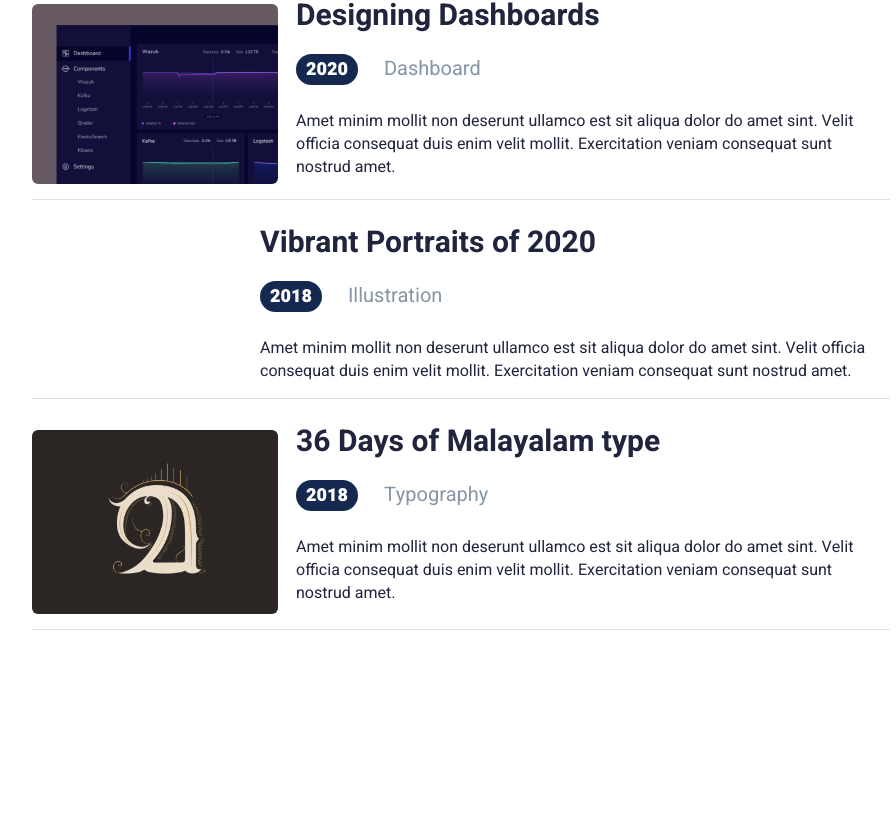
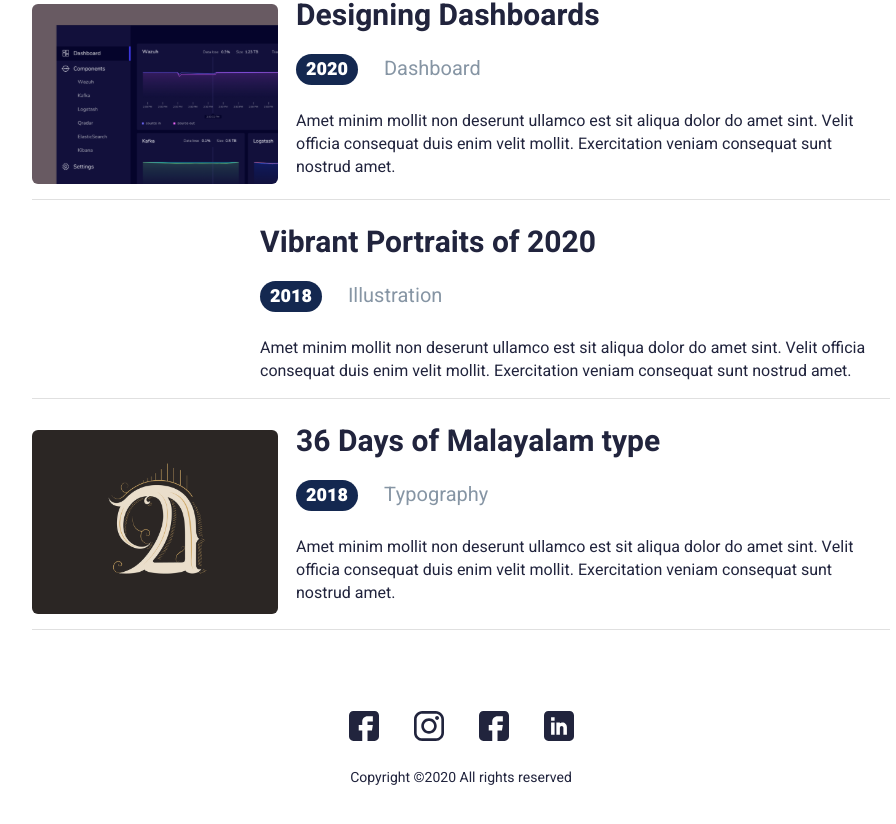
Before and after one commit to moronkids/Rakamin, a React (Create React App) app: page / in a window 1280 px wide. Shown: the part 1104-1928 px from the top of the page, without its empty margins (179-1075 px from the left). Before the commit the page ends 1765 px from the top, so only its background shows below. Built offline with nearby package versions, Linux system fonts and the light colour scheme.

Commit message:
feat: footer

```diff
--- a/src/assets/scss/landing/_footer.scss
+++ b/src/assets/scss/landing/_footer.scss
@@ -0,0 +1,44 @@
+.footer {
+    display: flex;
+    align-items: center;
+    justify-content: center;
+    padding: 50px 0px 26px 0px;
+    &__wrap-icons {
+        display: grid;
+        grid-template-columns: 30px 30px 30px 30px;
+        grid-column-gap: 35px;
+        & .icon {
+            &__fb {
+                background-image: url("../../img/icons/fb.svg");
+                width: 30px;
+                height: 30px;
+            }
+            &__ig {
+                @extend .icon__fb;
+                background-image: url("../../img/icons/insta.svg");
+            }
+            &__twitter {
+                @extend .icon__fb;
+                background-image: url("../../img/icons/fb.svg");
+            }
+            &__linkedin {
+                @extend .icon__fb;
+                background-image: url("../../img/icons/Linkedin.svg");
+            }
+        }
+    }
+}
+.copyright {
+    font-family: Heebo;
+    font-style: normal;
+    font-weight: normal;
+    font-size: 14px;
+    line-height: 21px;
+    /* identical to box height */
+
+    text-align: center;
+
+    /* Dark */
+    margin-bottom: 54px;
+    color: #21243d;
+}
--- a/src/components/landingPage/index.jsx
+++ b/src/components/landingPage/index.jsx
@@ -2,6 +2,7 @@ import React from 'react';
 import Section1 from 'components/landingPage/parts/section1';
 import Section2 from 'components/landingPage/parts/section2';
 import Section3 from 'components/landingPage/parts/section3';
+import Footer from 'components/landingPage/parts/footer';
 
 function index() {
     return (
@@ -13,6 +14,9 @@ function index() {
             <div className="landing__container">
                 <Section3 />
             </div>
+            <div className="landing__container">
+                <Footer />
+            </div>
         </div>
     );
 }
--- a/src/components/landingPage/parts/footer.jsx
+++ b/src/components/landingPage/parts/footer.jsx
@@ -2,11 +2,27 @@ import React from 'react';
 
 function footer() {
     return (
-        <div>
-            <div className="df">
-                <h1 className="" />
+        <>
+            <div className="footer">
+                <div className="footer__wrap-icons">
+                    <a href="https://id.linkedin.com/in/sulistyo-ardani-a30059179">
+                        <div className="icon__fb" />
+                    </a>
+                    <a href="https://id.linkedin.com/in/sulistyo-ardani-a30059179">
+                        <div className="icon__ig" />
+                    </a>
+                    <a href="https://id.linkedin.com/in/sulistyo-ardani-a30059179">
+                        <div className="icon__twitter" />
+                    </a>
+                    <a href="https://id.linkedin.com/in/sulistyo-ardani-a30059179">
+                        <div className="icon__linkedin" />
+                    </a>
+                </div>
             </div>
-        </div>
+            <div className="copyright d-block">
+                Copyright ©2020 All rights reserved
+            </div>
+        </>
     );
 }
 
```
